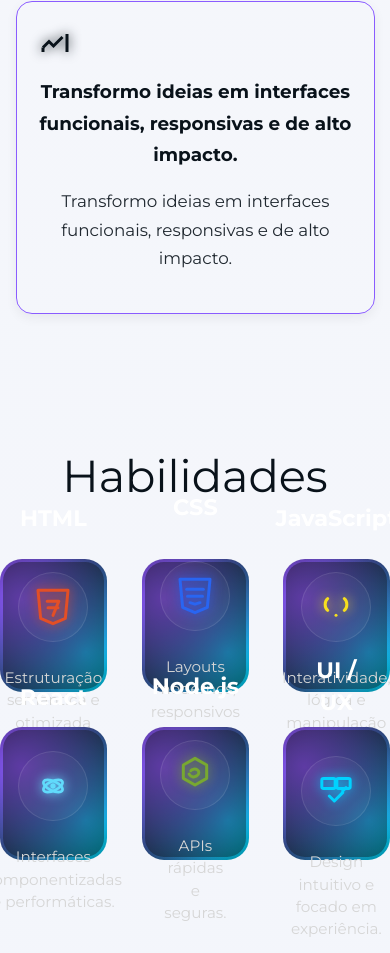
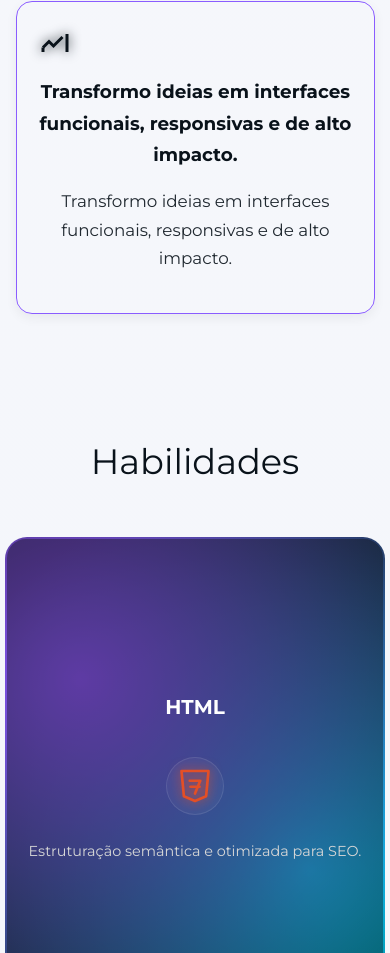
Before and after one commit to GustavoS-Melo/Dev-site, a plain HTML site: page index.html in a window 390 px wide. Shown: the part 1911-2864 px from the top of the page. Drawn offline with Linux system fonts and the light colour scheme.

Commit message:
Skill section mediaquery

```diff
--- a/assets/styles/style.css
+++ b/assets/styles/style.css
@@ -1181,6 +1181,28 @@ textarea:focus {
     .sobre-card {
         padding: 24px;
     }
+
+    /* Skill Section */
+
+    .skills-grid {
+        /* Reduce to 2 columns */
+        grid-template-columns: repeat(2, 1fr);
+        gap: 28px;
+    }
+
+    .skills-section h2 {
+        font-size: 2.4rem;
+        /* Slightly smaller title */
+    }
+
+    .card-front h3 {
+        font-size: 1.3rem;
+    }
+
+    .card-front p,
+    .card-back p {
+        font-size: 0.9rem;
+    }
 }
 
 
@@ -1252,6 +1274,32 @@ textarea:focus {
     .sobre-card h3 {
         font-size: 1.2rem;
     }
+
+    /* Skill Section */
+
+    .skills-grid {
+        /* Keep 2 columns but with tighter spacing */
+        grid-template-columns: repeat(2, 1fr);
+        gap: 24px;
+        max-width: 90%;
+    }
+
+    .skill-card {
+        /* Reduce height ratio */
+        aspect-ratio: 1 / 1.3;
+    }
+
+    /* Reduce icon size */
+    .skill-icon {
+        width: 60px;
+        height: 60px;
+        padding: 12px;
+    }
+
+    .skills-section h2 {
+        font-size: 2.2rem;
+    }
+
 }
 
 
@@ -1321,6 +1369,39 @@ textarea:focus {
         width: 36px;
         height: 36px;
     }
+
+    /* Skill Section */
+
+    .skills-grid {
+        /* Switch to single column */
+        grid-template-columns: 1fr;
+        max-width: 380px;
+        gap: 22px;
+    }
+
+    .skill-card {
+        aspect-ratio: 1 / 1.25;
+        padding: 2px;
+    }
+
+    .card-front h3 {
+        font-size: 1.25rem;
+    }
+
+    .card-front p {
+        font-size: 0.9rem;
+    }
+
+    .card-back p {
+        font-size: 0.9rem;
+        padding: 0 6px;
+    }
+
+    .skill-icon {
+        width: 58px;
+        height: 58px;
+        padding: 10px;
+    }
 }
 
 
@@ -1372,4 +1453,37 @@ textarea:focus {
     .sobre-card h3 {
         font-size: 1.05rem;
     }
+
+    /* Skill Section */
+
+    .skills-section h2 {
+        font-size: 1.9rem;
+        /* Smaller title for tiny phones */
+    }
+
+    .skills-grid {
+        gap: 18px;
+        max-width: 300px;
+    }
+
+    .skill-card {
+        aspect-ratio: 1 / 1.35;
+        /* Slightly taller card */
+    }
+
+    .card-front h3 {
+        font-size: 1.15rem;
+    }
+
+    .card-front p,
+    .card-back p {
+        font-size: 0.85rem;
+        /* More compact text */
+    }
+
+    .skill-icon {
+        width: 52px;
+        height: 52px;
+        padding: 9px;
+    }
 }
```
